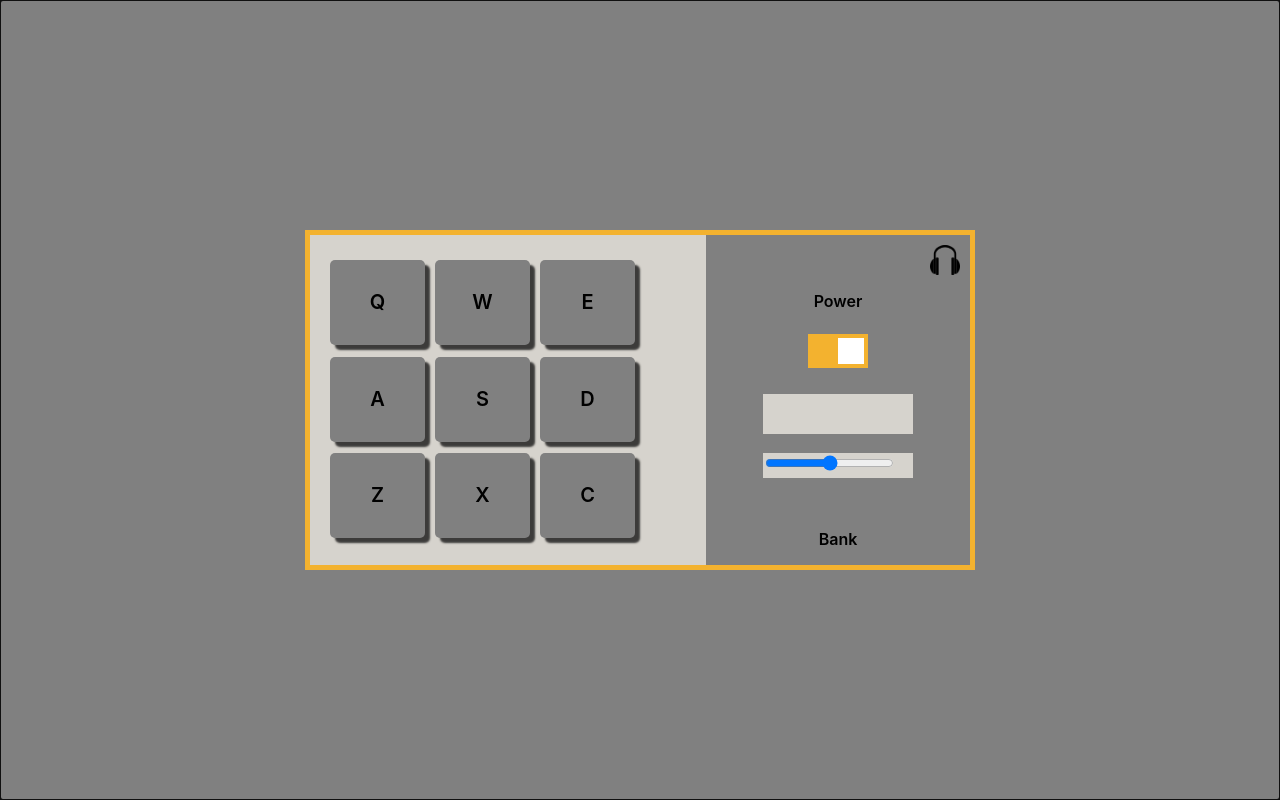
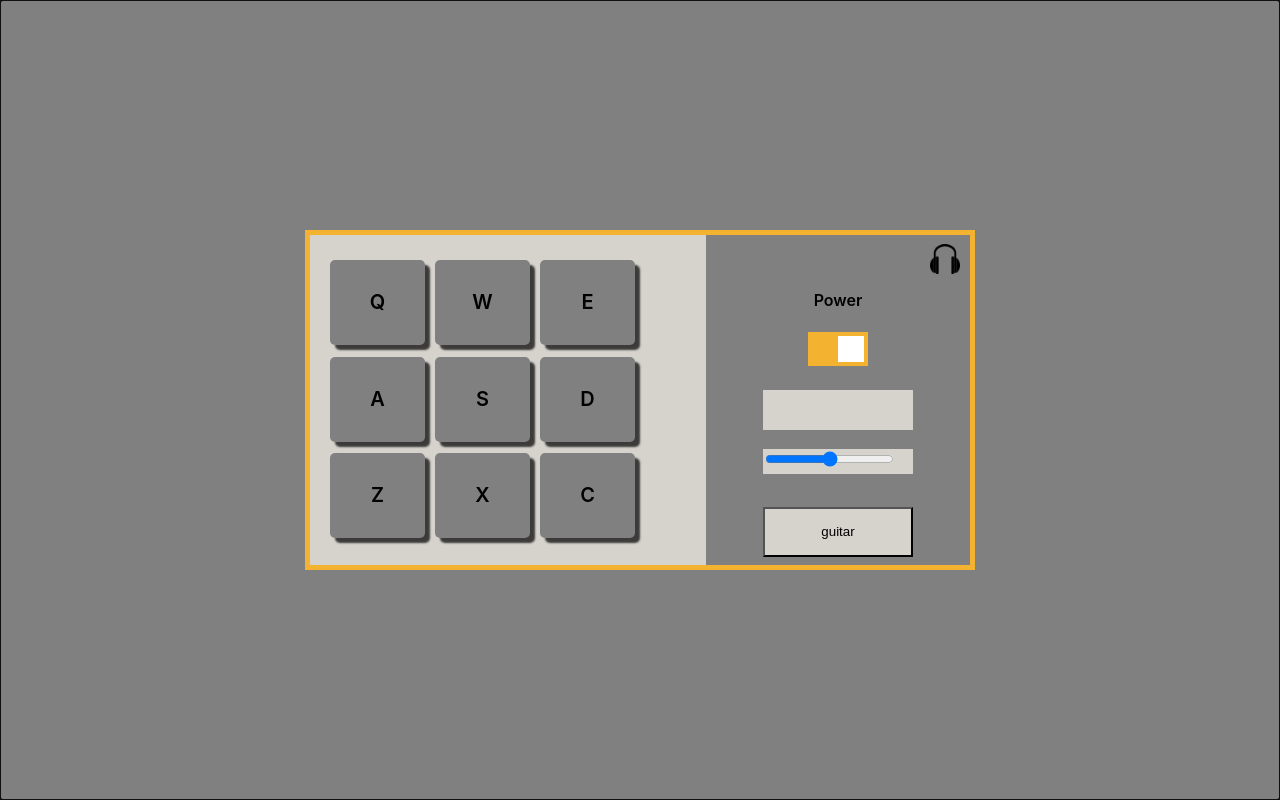
Before and after one commit to sergeialimov/drum-machine, a React (Create React App) app: page / in a window 1280 px wide. Built offline with nearby package versions, Linux system fonts and the light colour scheme.

Commit message:
add mode switcher

```diff
--- a/src/App.css
+++ b/src/App.css
@@ -43,7 +43,7 @@
 
 #rightPane {
   display: grid;
-  grid-template-rows: 1fr 1.5fr 1.5fr 1.5fr 1.5fr;
+  grid-template-rows: 1fr 1.5fr 1.5fr 1.5fr 1.5fr 1.5fr;
   justify-items: center;
   background-color: gray;
   font-weight: 600;
@@ -58,6 +58,12 @@
 }
 
 #toggler {
+}
+
+#modeToggle {
+  height: 50px;
+  width: 150px;
+  background-color: #D6D3CD;
 }
 
 #volume {
--- a/src/App.jsx
+++ b/src/App.jsx
@@ -18,6 +18,7 @@ class App extends Component {
     this.handleCheck = this.handleCheck.bind(this);
     this.setVolume = this.setVolume.bind(this);
     this.onKeyPressed = this.onKeyPressed.bind(this);
+    this.switchMode = this.switchMode.bind(this);
     this.app = React.createRef();
     this.Q = React.createRef();
     this.W = React.createRef();
@@ -54,7 +55,7 @@ class App extends Component {
     })
   }
 
-  handleCheck (e){
+  handleCheck (e) {
     this.setState({
       checked: e.target.checked,
     })
@@ -63,6 +64,13 @@ class App extends Component {
   setVolume = (e) => {
     this.setState({
       volume: e.target.value / 100,
+    })
+  }
+
+  switchMode () {
+    console.log('111');
+    this.setState({
+      mode: (this.state.mode === 'guitar') ? 'piano' : 'guitar',
     })
   }
 
@@ -160,9 +168,7 @@ class App extends Component {
                 onChange={this.setVolume}>
               </input>
             </div>
-            <div id="bank">
-              <p>Bank</p>
-            </div>
+            <button id="modeToggle" onClick={this.switchMode}>{this.state.mode}</button>
           </div>
         </div>
       </div>
```
